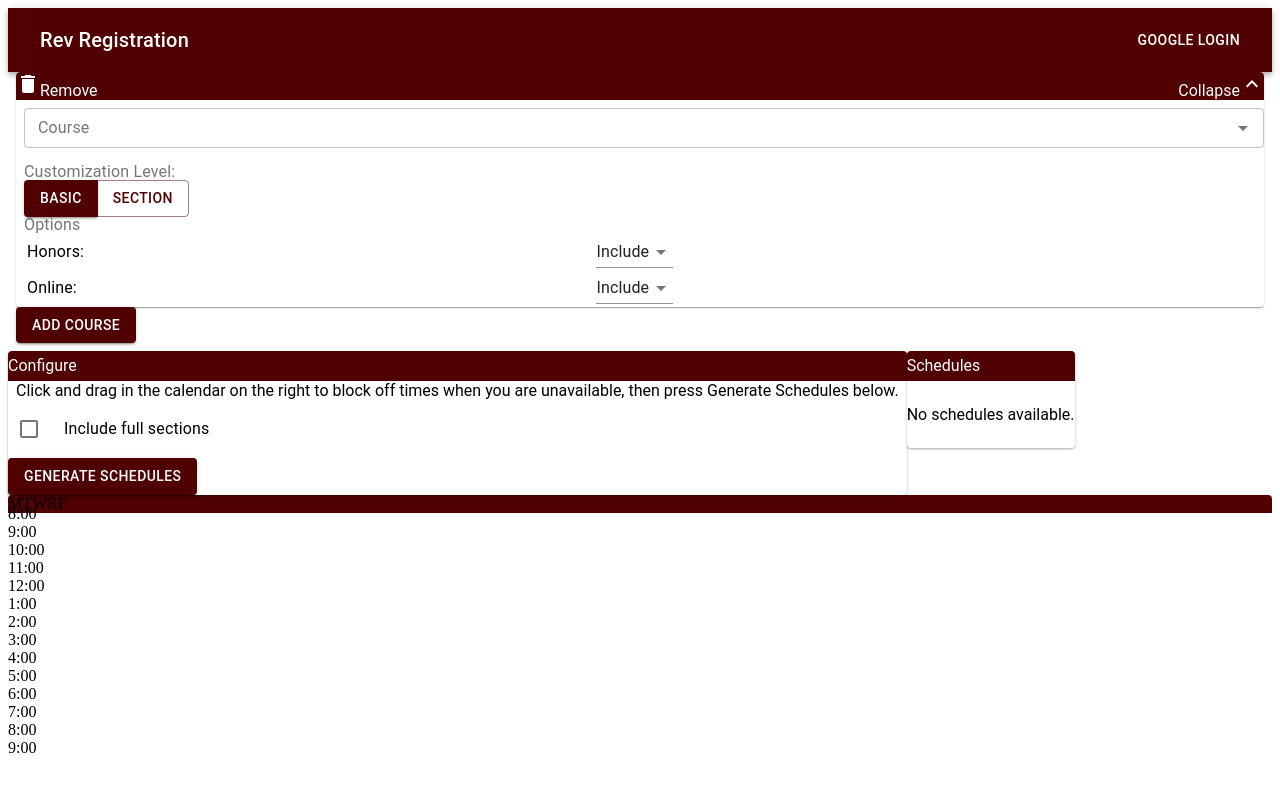
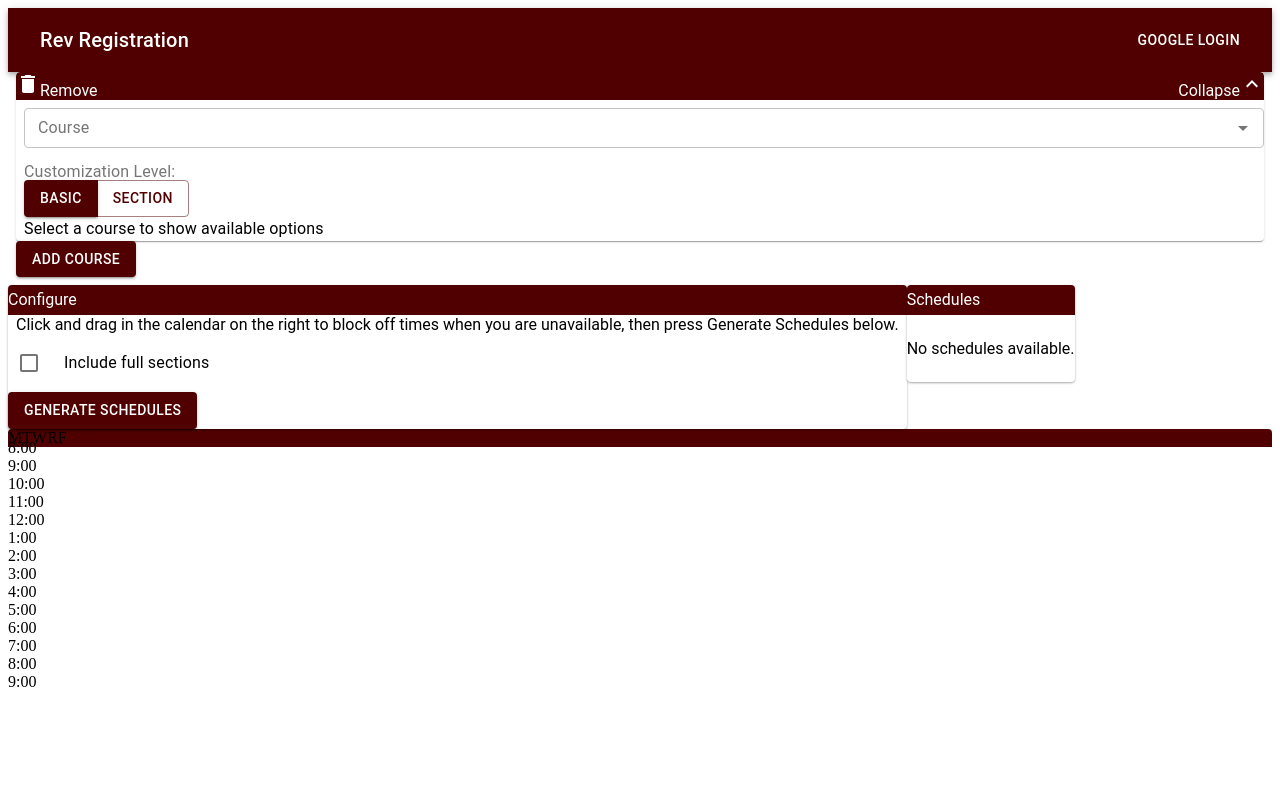
Before and after one commit to devjamespro/Rev-Registration, a React app in the folder autoscheduler/frontend/src/: page /schedule in a window 1280 px wide. Shown: the top 792 px of the page. Built offline with nearby package versions, Linux system fonts and the light colour scheme; the HTML template or start-up script is replaced by a standard one.

Commit message:
Connected updated BasicSelect to Redux

```diff
--- a/autoscheduler/frontend/src/components/SchedulingPage/CourseSelectColumn/CourseSelectCard/ExpandedCourseCard/BasicSelect/BasicSelect.css
+++ b/autoscheduler/frontend/src/components/SchedulingPage/CourseSelectColumn/CourseSelectCard/ExpandedCourseCard/BasicSelect/BasicSelect.css
@@ -1,3 +1,12 @@
-.fit-content {
+.fit-content, .table-container {
     width: fit-content;
 }
+
+.table-container {
+    padding-bottom: 8px;
+}
+
+.gray-text {
+    color: rgba(0, 0, 0, 0.56);
+    padding-bottom: 8px;
+}
--- a/autoscheduler/frontend/src/components/SchedulingPage/CourseSelectColumn/CourseSelectCard/ExpandedCourseCard/BasicSelect/BasicSelect.css.d.ts
+++ b/autoscheduler/frontend/src/components/SchedulingPage/CourseSelectColumn/CourseSelectCard/ExpandedCourseCard/BasicSelect/BasicSelect.css.d.ts
@@ -2,6 +2,10 @@ declare namespace BasicSelectCssModule {
   export interface IBasicSelectCss {
     "fit-content": string;
     fitContent: string;
+    "gray-text": string;
+    grayText: string;
+    "table-container": string;
+    tableContainer: string;
   }
 }
 
--- a/autoscheduler/frontend/src/components/SchedulingPage/CourseSelectColumn/CourseSelectCard/ExpandedCourseCard/BasicSelect/BasicSelect.tsx
+++ b/autoscheduler/frontend/src/components/SchedulingPage/CourseSelectColumn/CourseSelectCard/ExpandedCourseCard/BasicSelect/BasicSelect.tsx
@@ -1,6 +1,6 @@
 import * as React from 'react';
 import {
-  Typography, FormLabel, Select, MenuItem, InputLabel,
+  Typography, FormLabel, Select, MenuItem,
 } from '@material-ui/core';
 import { useSelector, useDispatch } from 'react-redux';
 import { RootState } from '../../../../../../redux/reducer';
@@ -12,20 +12,37 @@ interface BasicSelectProps {
 }
 
 const BasicSelect: React.FC<BasicSelectProps> = ({ id }) => {
-  const web = useSelector<RootState, boolean>((state) => state.courseCards[id].web || false);
-  const honors = useSelector<RootState, boolean>((state) => state.courseCards[id].honors || false);
+  const course = useSelector<RootState, string>((state) => state.courseCards[id].course);
+  const web = useSelector<RootState, string>((state) => state.courseCards[id].web || 'include');
+  const honors = useSelector<RootState, string>((state) => state.courseCards[id].honors || 'include');
   const dispatch = useDispatch();
+
+  // shows alternative message if no course is selected
+  if (!course) {
+    return (
+      <Typography className={styles.grayText} variant="body1">
+        Select a course to show available options
+      </Typography>
+    );
+  }
 
   return (
     <>
       <FormLabel>Options</FormLabel>
-      <table className={styles.fitContent}>
+      <table className={styles.tableContainer}>
         <tr>
           <td>
             <Typography variant="body1" style={{ paddingRight: 8 }} id={`honors-${id}`}>Honors:</Typography>
           </td>
           <td>
-            <Select value="include" classes={{ root: styles.fitContent }} labelId={`honors-${id}`}>
+            <Select
+              value={honors}
+              classes={{ root: styles.fitContent }}
+              labelId={`honors-${id}`}
+              onChange={(evt): void => {
+                dispatch(updateCourseCard(id, { honors: evt.target.value as string }));
+              }}
+            >
               <MenuItem value="include">Include</MenuItem>
               <MenuItem value="exclude">Exclude</MenuItem>
               <MenuItem value="only">Only</MenuItem>
@@ -37,7 +54,14 @@ const BasicSelect: React.FC<BasicSelectProps> = ({ id }) => {
             <Typography variant="body1" style={{ paddingRight: 8 }} id={`online-${id}`}>Online:</Typography>
           </td>
           <td>
-            <Select value="include" classes={{ root: styles.fitContent }} labelId={`online-${id}`}>
+            <Select
+              value={web}
+              classes={{ root: styles.fitContent }}
+              labelId={`online-${id}`}
+              onChange={(evt): void => {
+                dispatch(updateCourseCard(id, { web: evt.target.value as string }));
+              }}
+            >
               <MenuItem value="include">Include</MenuItem>
               <MenuItem value="exclude">Exclude</MenuItem>
               <MenuItem value="only">Only</MenuItem>
--- a/autoscheduler/frontend/src/redux/reducers/courseCards.ts
+++ b/autoscheduler/frontend/src/redux/reducers/courseCards.ts
@@ -30,8 +30,8 @@ const initialCourseCardArray: CourseCardArray = {
   0: {
     course: '',
     customizationLevel: CustomizationLevel.BASIC,
-    web: false,
-    honors: false,
+    web: 'include',
+    honors: 'include',
     sections: [],
   },
 };
--- a/autoscheduler/frontend/src/types/CourseCardOptions.ts
+++ b/autoscheduler/frontend/src/types/CourseCardOptions.ts
@@ -19,8 +19,8 @@ export interface SectionSelected {
 export interface CourseCardOptions {
   course?: string;
   customizationLevel?: CustomizationLevel;
-  web?: boolean;
-  honors?: boolean;
+  web?: string;
+  honors?: string;
   sections?: SectionSelected[];
 }
 
```
Also changed, not shown: 1 other file (tests, documents, lock files or other folders).
